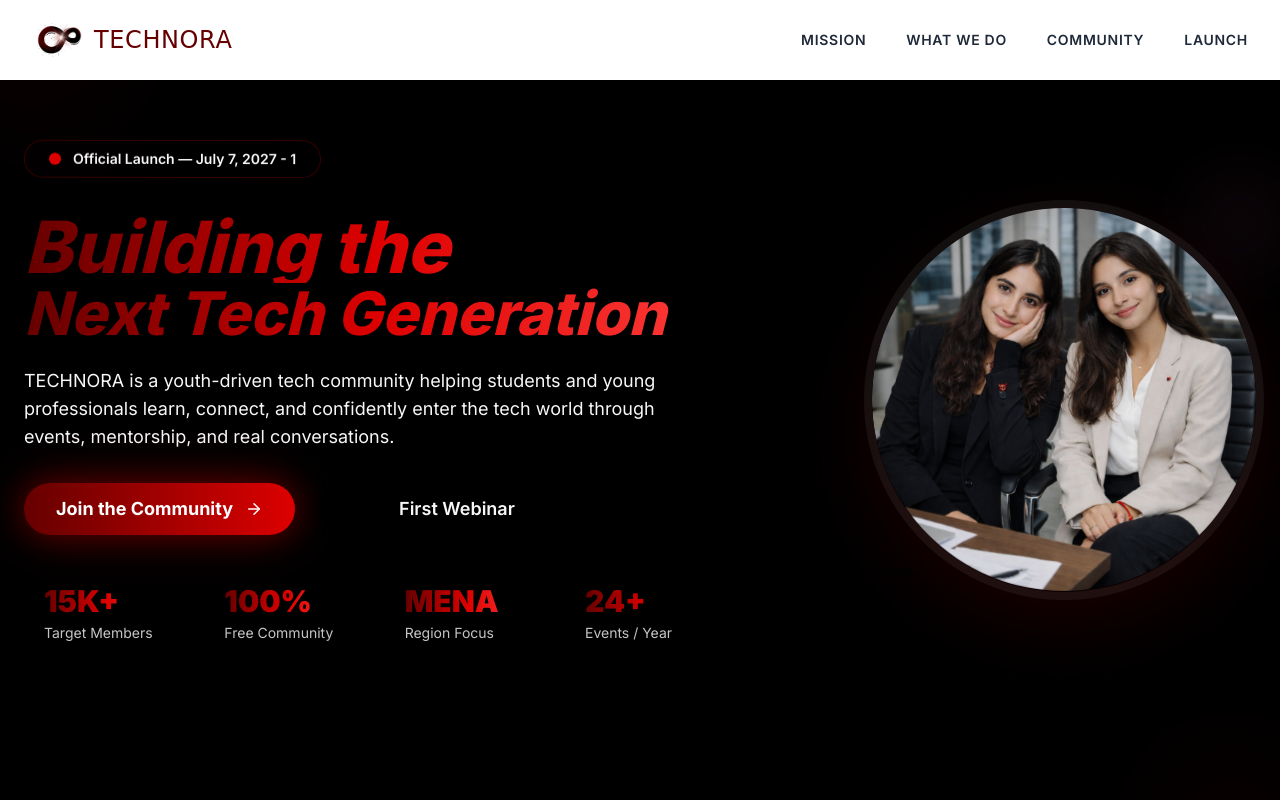
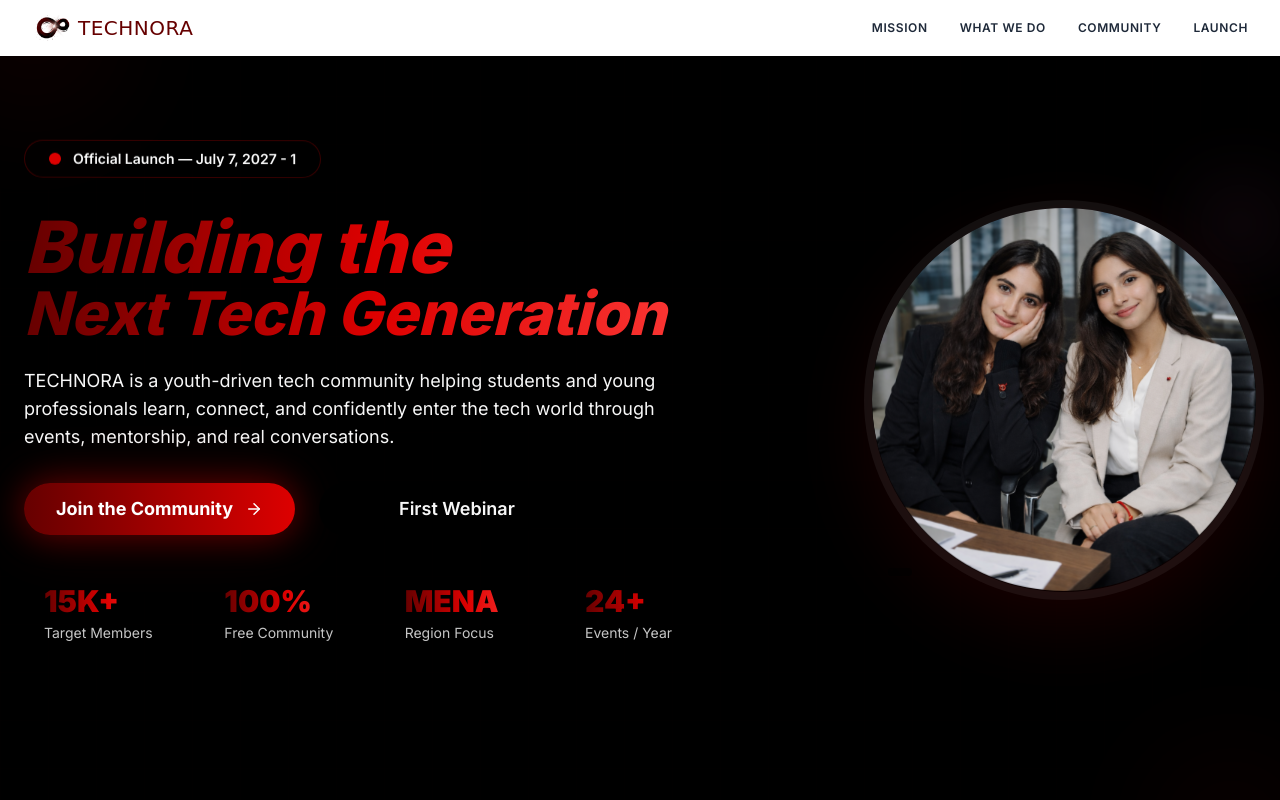
Before and after one commit to Zohrae/technora, a Next.js app: page / in a window 1280 px wide. Shown: the top 800 px of the page. Built offline with nearby package versions, Linux system fonts and the light colour scheme.

Commit message:
fix; fixing navbar height

```diff
--- a/components/Navbar.tsx
+++ b/components/Navbar.tsx
@@ -27,28 +27,28 @@ const Navbar = () => {
   return (
     <header
       className={`fixed top-0 z-50 w-full bg-white transition-all duration-500 ${
-        scrolled ? "shadow-lg border-b border-black/5" : ""
+        scrolled ? "shadow-md border-b border-black/5" : ""
       }`}
     >
       <nav className="mx-auto max-w-7xl px-4 sm:px-6 lg:px-8">
         <div
           className={`flex items-center justify-between transition-all duration-300 ${
-            scrolled ? "h-16" : "h-20"
+            scrolled ? "h-12" : "h-14"
           }`}
         >
           {/* LOGO */}
-          <div className="flex items-center gap-3">
+          <div className="flex items-center gap-2">
             <Image
               src="/img/logo.png"
               alt="TECHNORA Logo"
-              width={50}
-              height={50}
+              width={38}
+              height={38}
               className="object-contain"
               priority
             />
 
             <span
-              className="text-2xl tracking-wide text-[#660000]"
+              className="text-xl tracking-wide text-[#660000]"
               style={{
                 fontFamily: "'Segoe Print', 'Comic Sans MS', cursive",
               }}
@@ -58,14 +58,14 @@ const Navbar = () => {
           </div>
 
           {/* DESKTOP LINKS */}
-          <div className="hidden md:flex items-center gap-10">
+          <div className="hidden md:flex items-center gap-8">
             {links.map((link) => (
               <a
                 key={link.label}
                 href={link.href}
                 className="
                   group relative cursor-pointer
-                  text-sm font-semibold uppercase tracking-wider
+                  text-xs font-semibold uppercase tracking-wider
                   text-gray-800
                   transition-all duration-300 ease-out
                   hover:text-[#dd0000]
@@ -73,11 +73,9 @@ const Navbar = () => {
                 "
               >
                 {link.label}
-
-                {/* underline */}
                 <span
                   className="
-                    absolute -bottom-2 left-0
+                    absolute -bottom-1 left-0
                     h-[2px] w-0
                     bg-gradient-to-r from-[#660000] to-[#dd0000]
                     transition-all duration-300
@@ -91,9 +89,9 @@ const Navbar = () => {
           {/* MOBILE BUTTON */}
           <button
             onClick={() => setOpen(!open)}
-            className="md:hidden rounded-lg p-2 text-gray-800 transition hover:bg-gray-100"
+            className="md:hidden rounded-md p-1.5 text-gray-800 transition hover:bg-gray-100"
           >
-            {open ? <X size={26} /> : <Menu size={26} />}
+            {open ? <X size={22} /> : <Menu size={22} />}
           </button>
         </div>
       </nav>
@@ -101,11 +99,11 @@ const Navbar = () => {
       {/* MOBILE MENU */}
       <div
         className={`md:hidden overflow-hidden transition-all duration-500 ${
-          open ? "max-h-96 opacity-100" : "max-h-0 opacity-0"
+          open ? "max-h-80 opacity-100" : "max-h-0 opacity-0"
         }`}
       >
-        <div className="bg-white px-6 py-6 shadow-lg">
-          <div className="flex flex-col gap-4">
+        <div className="bg-white px-5 py-4 shadow-lg">
+          <div className="flex flex-col gap-3">
             {links.map((link) => (
               <a
                 key={link.label}
@@ -113,13 +111,12 @@ const Navbar = () => {
                 onClick={() => setOpen(false)}
                 className="
                   cursor-pointer
-                  rounded-xl px-4 py-3
-                  text-sm font-semibold uppercase tracking-wider
+                  rounded-lg px-4 py-2
+                  text-xs font-semibold uppercase tracking-wider
                   text-gray-800
                   transition-all duration-300
                   hover:bg-[#dd0000]/10
                   hover:text-[#dd0000]
-                  hover:scale-[1.03]
                 "
               >
                 {link.label}
```
